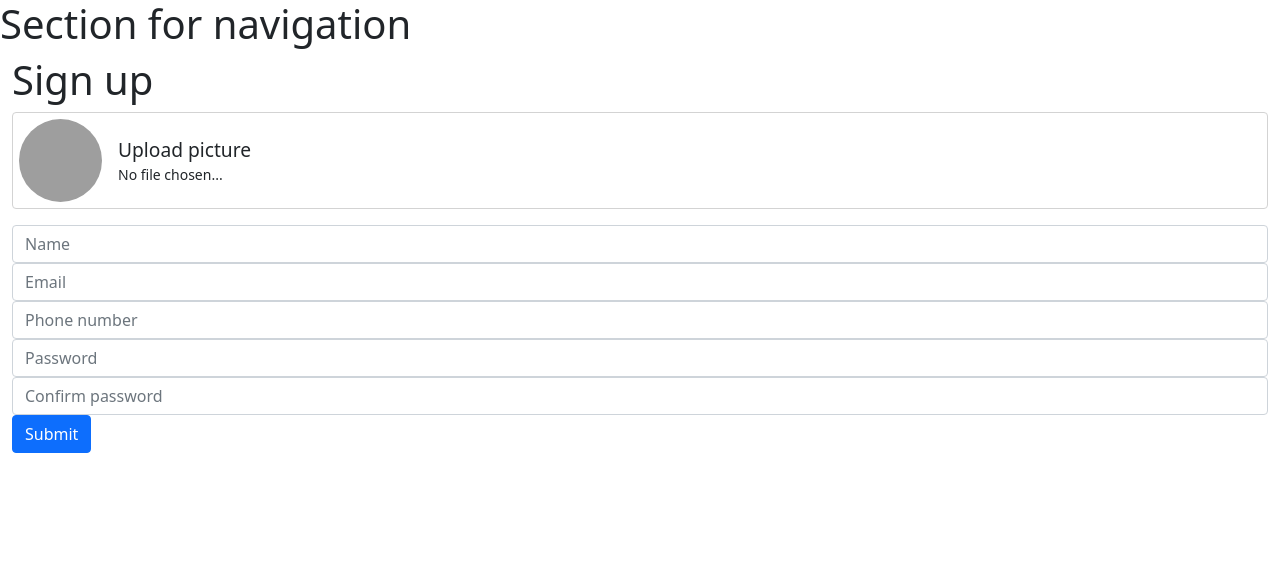
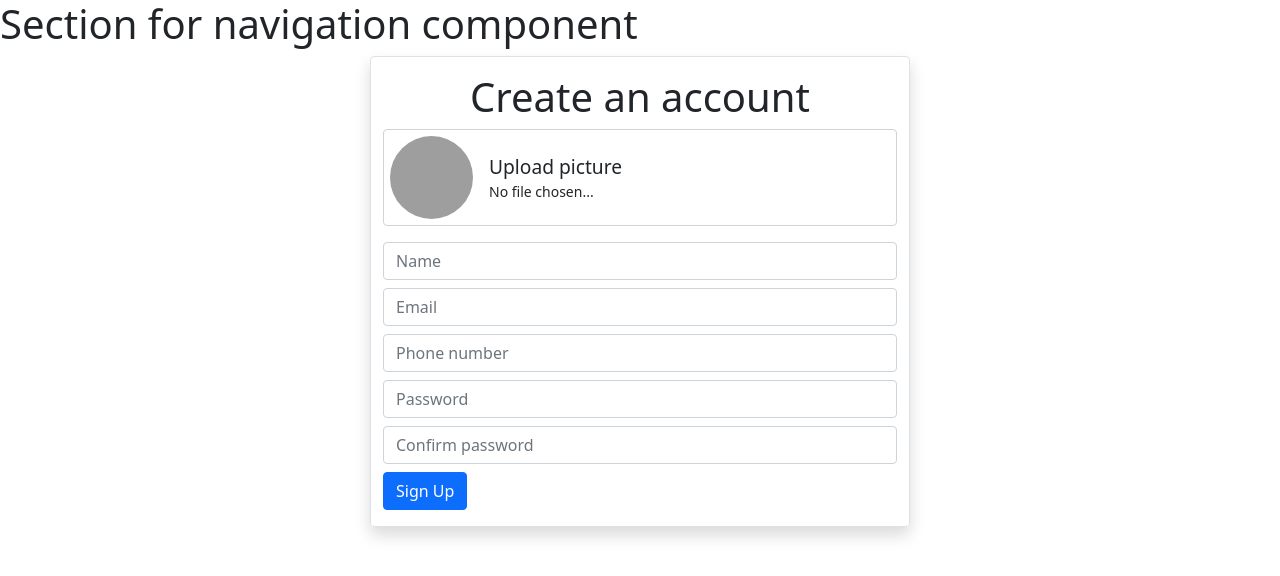
Before and after one commit to helio3197/book-a-lawyer-app-frontend, a React (Create React App) app: page /sign_up in a window 1280 px wide. Shown: the top 576 px of the page. Built offline with nearby package versions, Linux system fonts and the light colour scheme; grey boxes are pictures that could not be loaded.

Commit message:
Update stlyes in SignUp component

```diff
--- a/src/assets/stylesheets/_forms.scss
+++ b/src/assets/stylesheets/_forms.scss
@@ -75,3 +75,7 @@
     }
   }
 }
+
+.form-width-sm {
+  max-width: 540px;
+}
--- a/src/components/Home.js
+++ b/src/components/Home.js
@@ -2,7 +2,7 @@ import React from 'react';
 
 const Home = () => (
   <>
-    <h1>HOMEPAGE</h1>
+    <h1>HOMEPAGE PLACEHOLDER</h1>
   </>
 );
 
--- a/src/components/Layout.js
+++ b/src/components/Layout.js
@@ -3,8 +3,10 @@ import { Outlet } from 'react-router-dom';
 
 const Layout = () => (
   <>
-    <h1>Section for navigation</h1>
-    <Outlet />
+    <h1>Section for navigation component</h1>
+    <section>
+      <Outlet />
+    </section>
   </>
 );
 
--- a/src/components/SignUp.js
+++ b/src/components/SignUp.js
@@ -25,19 +25,19 @@ const SignUp = () => {
   const [formState, setFormState] = useState(formInitialState);
   const dispatch = useDispatch();
 
-  console.log(authState);
+  console.log(authState); // debugging, will remove later
 
   if (authState.userSignedIn) {
     if (authState.status === 'idle') {
-      return (
+      return ( // Should redirect to homepage with respective notice: User already signed in
         <div>
-          <h1>Already signed_in, redirecting to home</h1>
+          <h1>(PLACEHOLDER) Already signed_in, redirecting to home</h1>
         </div>
       );
     }
-    return (
+    return ( // Should redirect to homepage with respective notice: User registered successfully
       <div>
-        <h1>Success, should redirect to home</h1>
+        <h1>(PLACEHOLDER) Success, should redirect to home</h1>
       </div>
     );
   }
@@ -102,8 +102,9 @@ const SignUp = () => {
   const validateInput = (key) => !!authState.error?.[key];
 
   return (
-    <Container fluid>
-      <h1>Sign up</h1>
+    <Container fluid="sm">
+      <Container fluid className="py-3 border rounded form-width-sm shadow">
+        <h1 className="text-center">Create an account</h1>
         <Form>
           <div className="avatar mb-3">
             <div className="preview">
@@ -122,27 +123,27 @@ const SignUp = () => {
               </div>
             </div>
           </div>
-        <Form.Group controlId="name">
+          <Form.Group controlId="name" className="mb-2">
             <Form.Label visuallyHidden>Name</Form.Label>
             <Form.Control value={formState.name} onChange={inputHandler} placeholder="Name" isInvalid={validateInput('name')} />
             <Form.Control.Feedback type="invalid">{renderError('name')}</Form.Control.Feedback>
           </Form.Group>
-        <Form.Group controlId="email">
+          <Form.Group controlId="email" className="mb-2">
             <Form.Label visuallyHidden>Email</Form.Label>
             <Form.Control value={formState.email} onChange={inputHandler} type="email" placeholder="Email" isInvalid={validateInput('email')} />
             <Form.Control.Feedback type="invalid">{renderError('email')}</Form.Control.Feedback>
           </Form.Group>
-        <Form.Group controlId="phone">
+          <Form.Group controlId="phone" className="mb-2">
             <Form.Label visuallyHidden>Phone</Form.Label>
             <Form.Control value={formState.phone} onChange={inputHandler} type="tel" placeholder="Phone number" isInvalid={validateInput('phone')} />
             <Form.Control.Feedback type="invalid">{renderError('phone')}</Form.Control.Feedback>
           </Form.Group>
-        <Form.Group controlId="password">
+          <Form.Group controlId="password" className="mb-2">
             <Form.Label visuallyHidden>Password</Form.Label>
             <Form.Control value={formState.password} onChange={inputHandler} type="password" placeholder="Password" isInvalid={validateInput('password')} />
             <Form.Control.Feedback type="invalid">{renderError('password')}</Form.Control.Feedback>
           </Form.Group>
-        <Form.Group controlId="password_confirmation">
+          <Form.Group controlId="password_confirmation" className="mb-2">
             <Form.Label visuallyHidden>Confirm password</Form.Label>
             <Form.Control value={formState.password_confirmation} onChange={inputHandler} type="password" placeholder="Confirm password" isInvalid={validateInput('password_confirmation')} />
             <Form.Control.Feedback type="invalid">{renderError('password_confirmation')}</Form.Control.Feedback>
@@ -151,9 +152,10 @@ const SignUp = () => {
             type="submit"
             onClick={formHandler}
           >
-          Submit
+            Sign Up
           </Button>
         </Form>
+      </Container>
     </Container>
   );
 };
```
Lines whose indentation alone changed are shown as unchanged.
